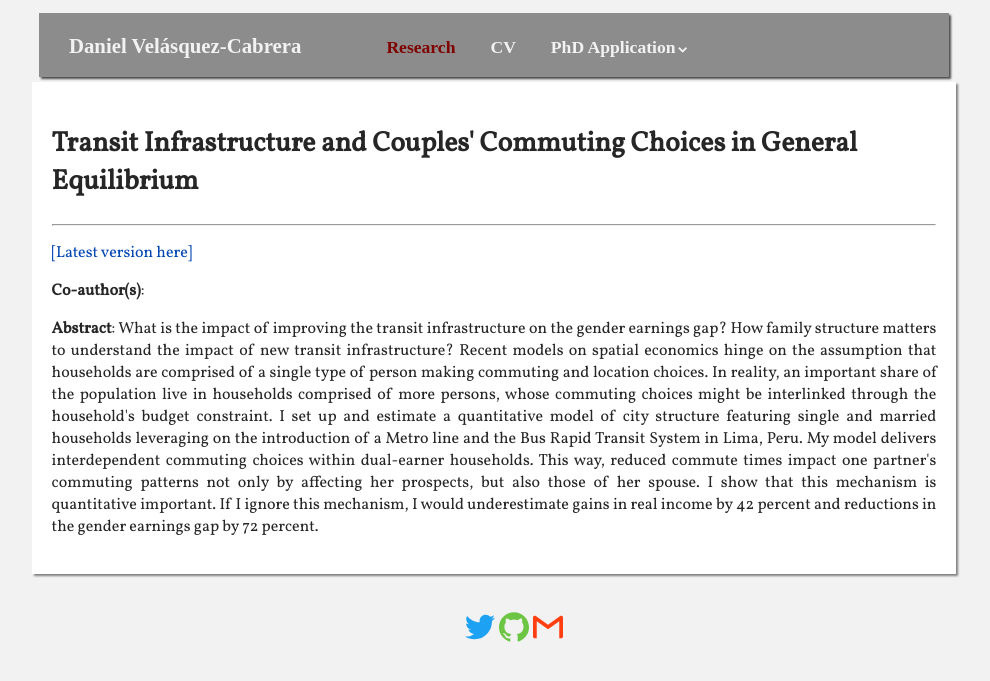
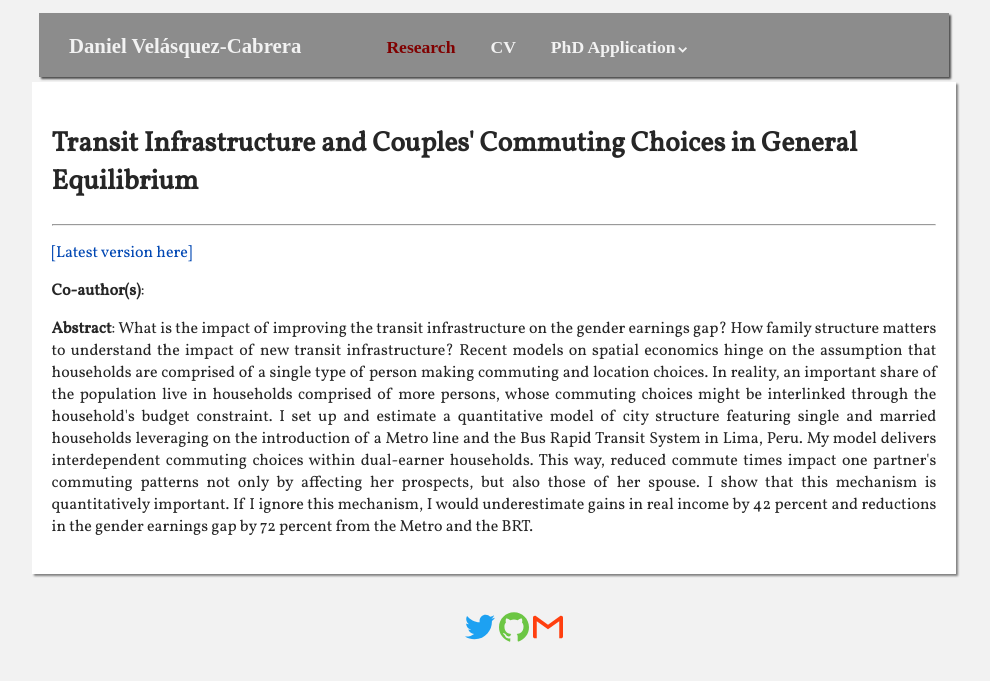
Before and after one commit to dvelasquezc/dvelasquezc.github.io, a Jekyll site: the page built from _research/lima_gender_urban.md, in a window 1280 px wide. Shown: the top 681 px of the page, without its empty margins (146-1136 px from the left). Built offline with Jekyll 4.4.1, drawn with Linux system fonts in a browser that asks for light colours; some web fonts are replaced.

Commit message:
update draft

```diff
--- a/_research/lima_gender_urban.md
+++ b/_research/lima_gender_urban.md
@@ -5,7 +5,7 @@ journal: "no"
 link: "no"
 presented: "no"
 pdf: 'no'
-abstract: 'What is the impact of improving the transit infrastructure on the gender earnings gap? How family structure matters to understand the impact of new transit infrastructure? Recent models on spatial economics hinge on the assumption that households are comprised of a single type of person making commuting and location choices. In reality, an important share of the population live in households comprised of more persons, whose commuting choices might be interlinked through the household&apos;s budget constraint. I set up and estimate a quantitative model of city structure featuring single and married households leveraging on the introduction of a Metro line and the Bus Rapid Transit System in Lima, Peru. My model delivers interdependent commuting choices within dual-earner households. This way, reduced commute times impact one partner&apos;s commuting patterns not only by affecting her prospects, but also those of her spouse. I show that this mechanism is quantitative important. If I ignore this mechanism, I would underestimate gains in real income by 42 percent and reductions in the gender earnings gap by 72 percent.'
+abstract: 'What is the impact of improving the transit infrastructure on the gender earnings gap? How family structure matters to understand the impact of new transit infrastructure? Recent models on spatial economics hinge on the assumption that households are comprised of a single type of person making commuting and location choices. In reality, an important share of the population live in households comprised of more persons, whose commuting choices might be interlinked through the household&apos;s budget constraint. I set up and estimate a quantitative model of city structure featuring single and married households leveraging on the introduction of a Metro line and the Bus Rapid Transit System in Lima, Peru. My model delivers interdependent commuting choices within dual-earner households. This way, reduced commute times impact one partner&apos;s commuting patterns not only by affecting her prospects, but also those of her spouse. I show that this mechanism is quantitatively important. If I ignore this mechanism, I would underestimate gains in real income by 42 percent and reductions in the gender earnings gap by 72 percent from the Metro and the BRT.'
 funding: ' CAF - Development Bank of Latin America '
 order_paper: 2
 layout: page
```
